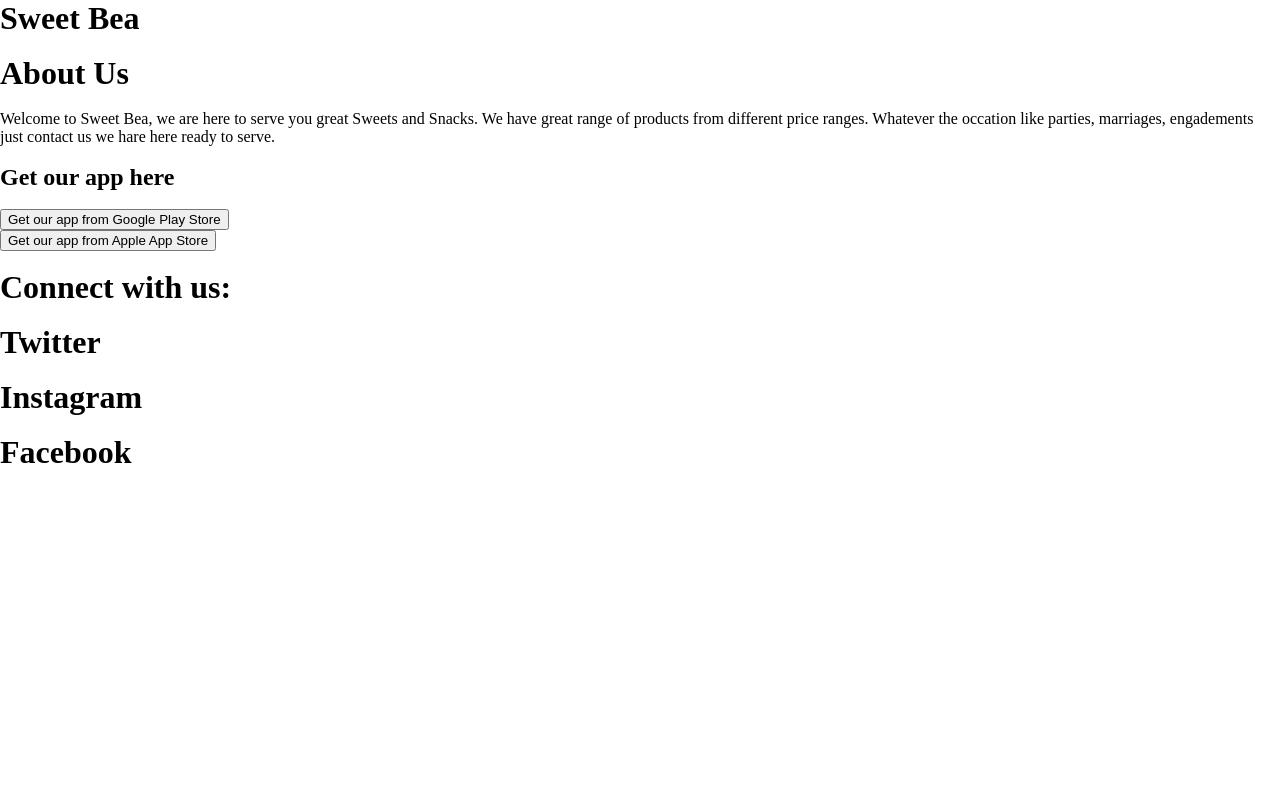
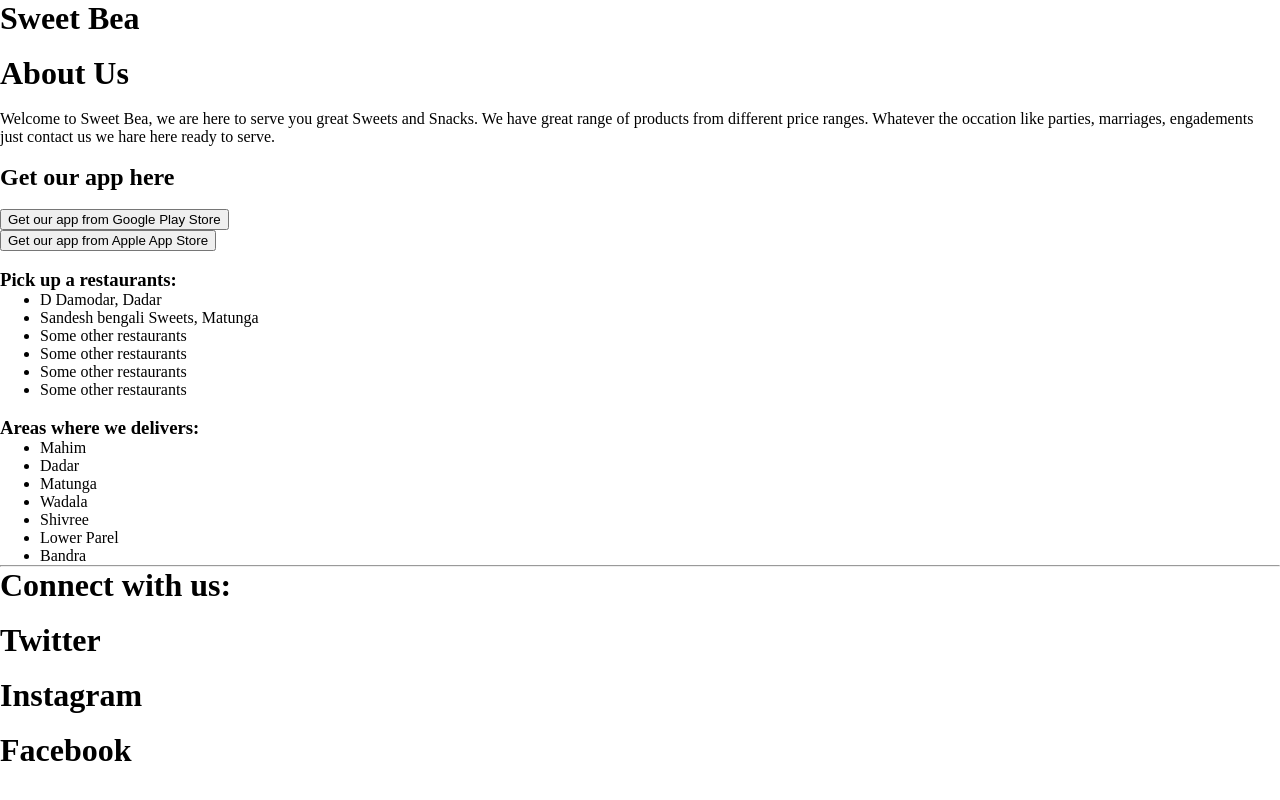
Before and after one commit to vaibhavpatilviv23/Sweet-Bea-back-end, a plain HTML site: page index.html in a window 1280 px wide. Drawn offline with Linux system fonts and the light colour scheme.

Commit message:
Update index.html

```diff
--- a/index.html
+++ b/index.html
@@ -37,6 +37,34 @@
 </Section>
 <br>
 
+<section id="restauranttoptions">
+    <h3>Pick up a restaurants:</h3>
+    <ul>
+        <li>D Damodar, Dadar</li>
+        <li>Sandesh bengali Sweets, Matunga</li>
+        <li>Some other restaurants</li>
+        <li>Some other restaurants</li>
+        <li>Some other restaurants</li>
+        <li>Some other restaurants</li>
+    </ul>
+</section>
+
+<br>
+
+<section id="das">
+    <h3>Areas where we delivers:</h3>
+    <ul>
+        <li>Mahim</li>
+        <li>Dadar</li>
+        <li>Matunga</li>
+        <li>Wadala</li>
+        <li>Shivree</li>
+        <li>Lower Parel</li>
+        <li>Bandra</li>
+    </ul>
+</section>
+
+<hr>
 <footer>
     <h1 id="canconnect">Connect with us:</h1>
     <br>
```
